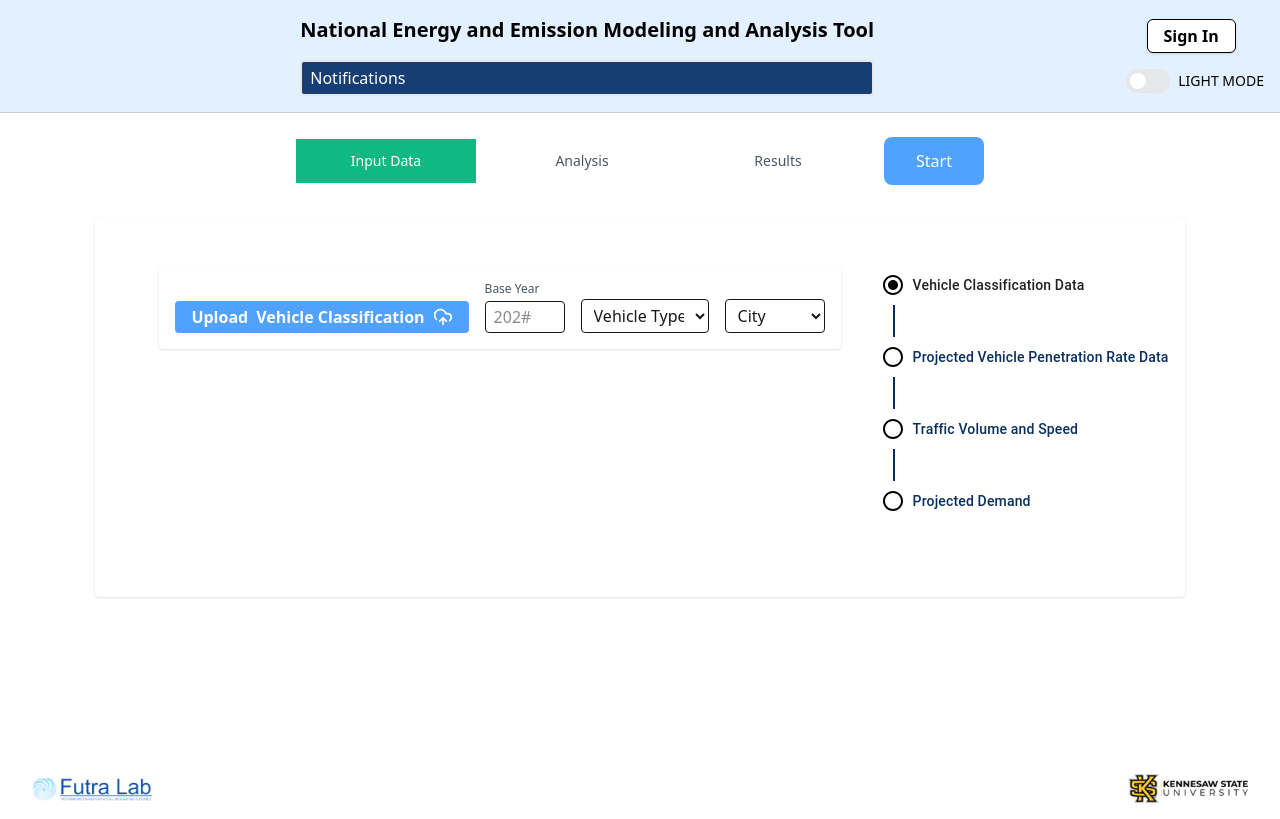
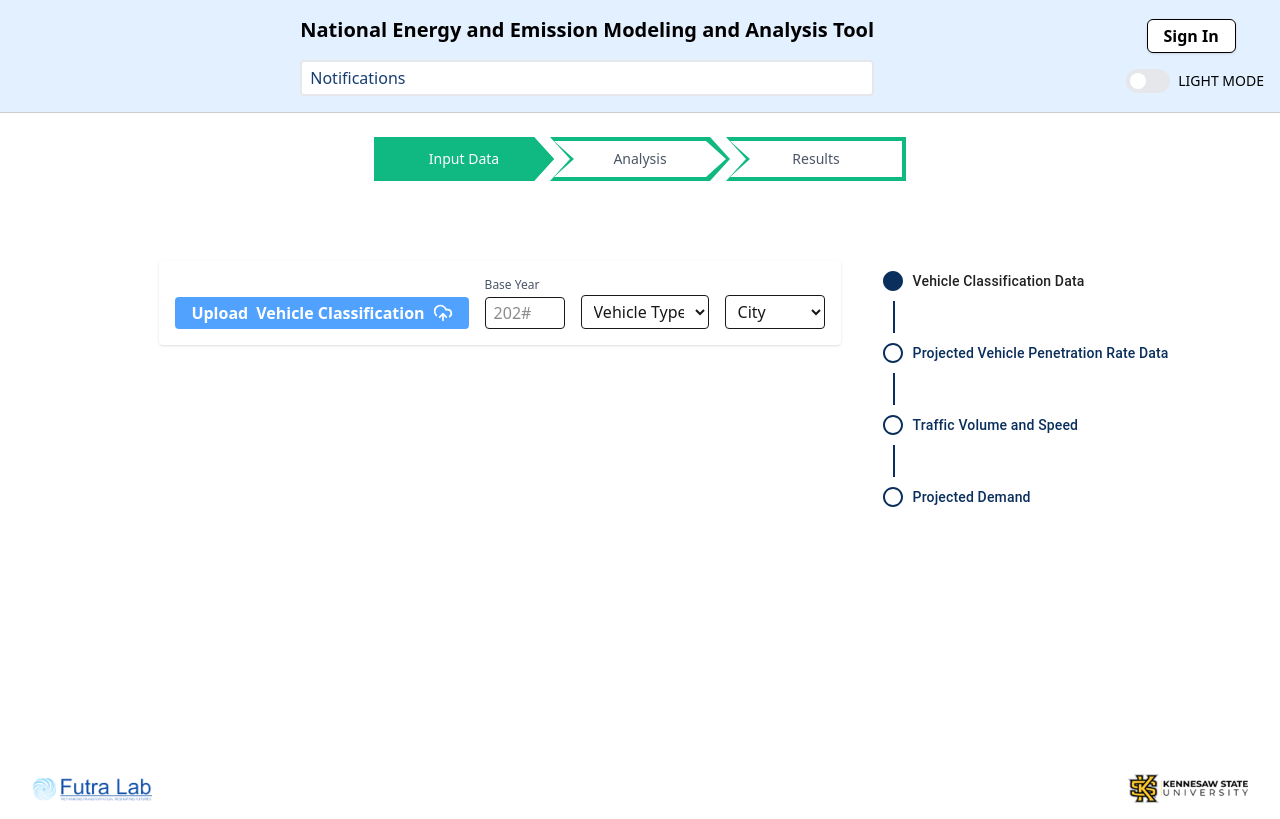
Before and after one commit to Swetha0027/Emission-website, a React app: page / in a window 1280 px wide. Both pictures are taken after a click on the button "Start". Built offline with nearby package versions, Linux system fonts and the light colour scheme; some icons are missing; the HTML template or start-up script is replaced by a standard one; what handsontable would draw is missing.

Commit message:
Implemented Notifications dropdown and Dark theme for vertical stepper and remove the separation lines

```diff
--- a/src/components/ArrowStepper.jsx
+++ b/src/components/ArrowStepper.jsx
@@ -6,60 +6,37 @@ export default function ArrowStepper() {
   const [activeStep, setActiveStep] = useState(-1);
   const steps = ["Input Data", "Analysis", "Results"];
 
-  const handleStart = () => {
-    setActiveStep(0);
-  };
-
-  const handleNext = () => {
-    if (activeStep < steps.length - 1) {
-      setActiveStep(activeStep + 1);
-    }
-  };
-
-  const handleBack = () => {
-    if (activeStep > 0) {
-      setActiveStep(activeStep - 1);
-    }
-  };
+  const handleStart = () => setActiveStep(0);
+  const handleNext = () =>
+    setActiveStep((s) => (s < steps.length - 1 ? s + 1 : s));
+  const handleBack = () => setActiveStep((s) => (s > 0 ? s - 1 : s));
 
   const getStepStyle = (index) => {
     const isActive = index === activeStep;
     const isCompleted = index < activeStep;
 
-    let baseClasses =
+    let base =
       "relative flex items-center justify-center px-8 py-3 text-sm font-medium transition-all duration-200 ";
 
-    if (index === 0) {
-      // First step - arrow pointing right
-      baseClasses += "clip-path-first ";
-    } else if (index === steps.length - 1) {
-      // Last step - arrow pointing left
-      baseClasses += "clip-path-last ";
-    } else {
-      // Middle steps - arrows on both sides
-      baseClasses += "clip-path-middle ";
-    }
+    if (index === 0) base += "clip-path-first ";
+    else if (index === steps.length - 1) base += "clip-path-last ";
+    else base += "clip-path-middle ";
 
-    if (isActive) {
-      baseClasses += "bg-[#10b981] text-white z-20";
-    } else if (isCompleted) {
-      baseClasses += "bg-white text-green-700 z-10";
-    } else {
-      baseClasses += "bg-white text-gray-600 z-0";
-    }
+    if (isActive) base += "bg-[#10b981] text-white z-20";
+    else if (isCompleted) base += "bg-white text-green-700 z-10";
+    else base += "bg-white text-gray-600 z-0";
 
-    return baseClasses;
+    return base;
   };
 
-  if (activeStep === -1) {
   return (
-      <div style={{ minHeight: "calc(100vh - 155px)" }}>
-        <div className="flex justify-center items-center  mt-4 gap-4">
-          <style jsx>{`
-            :root {
-              --arrow: 20px;
-              --border-width: 4px;
-            }
+    <div
+      className="arrow-stepper flex flex-col items-center gap-8 p-6"
+      style={{ minHeight: "calc(100vh - 155px)" }}
+    >
+      {/* Scoped CSS (no styled-jsx) */}
+      <style>{`
+        .arrow-stepper { --arrow: 20px; --border-width: 4px; }
 
         .clip-path-first {
           clip-path: polygon(
@@ -71,7 +48,6 @@ export default function ArrowStepper() {
           );
           margin-right: calc(-1 * var(--arrow));
         }
-
         .clip-path-first::before {
           content: "";
           position: absolute;
@@ -89,22 +65,16 @@ export default function ArrowStepper() {
           );
           z-index: -2;
         }
-
         .clip-path-first::after {
           content: "";
           position: absolute;
-              top: 0;
-              left: 0;
-              right: 0;
-              bottom: 0;
+          top: 0; left: 0; right: 0; bottom: 0;
           background: inherit;
           clip-path: polygon(
             calc(var(--border-width)) calc(var(--border-width)),
-                calc(100% - var(--arrow) - var(--border-width))
-                  calc(var(--border-width)),
+            calc(100% - var(--arrow) - var(--border-width)) calc(var(--border-width)),
             calc(100% - var(--border-width)) 50%,
-                calc(100% - var(--arrow) - var(--border-width))
-                  calc(100% - var(--border-width)),
+            calc(100% - var(--arrow) - var(--border-width)) calc(100% - var(--border-width)),
             calc(var(--border-width)) calc(100% - var(--border-width))
           );
           z-index: -1;
@@ -121,7 +91,6 @@ export default function ArrowStepper() {
           );
           margin-right: calc(-1 * var(--arrow));
         }
-
         .clip-path-middle::before {
           content: "";
           position: absolute;
@@ -140,22 +109,16 @@ export default function ArrowStepper() {
           );
           z-index: -2;
         }
-
         .clip-path-middle::after {
           content: "";
           position: absolute;
-              top: 0;
-              left: 0;
-              right: 0;
-              bottom: 0;
+          top: 0; left: 0; right: 0; bottom: 0;
           background: inherit;
           clip-path: polygon(
             calc(var(--border-width)) calc(var(--border-width)),
-                calc(100% - var(--arrow) - var(--border-width))
-                  calc(var(--border-width)),
+            calc(100% - var(--arrow) - var(--border-width)) calc(var(--border-width)),
             calc(100% - var(--border-width)) 50%,
-                calc(100% - var(--arrow) - var(--border-width))
-                  calc(100% - var(--border-width)),
+            calc(100% - var(--arrow) - var(--border-width)) calc(100% - var(--border-width)),
             calc(var(--border-width)) calc(100% - var(--border-width)),
             calc(var(--arrow) + var(--border-width)) 50%
           );
@@ -171,7 +134,6 @@ export default function ArrowStepper() {
             var(--arrow) 50%
           );
         }
-
         .clip-path-last::before {
           content: "";
           position: absolute;
@@ -189,203 +151,10 @@ export default function ArrowStepper() {
           );
           z-index: -2;
         }
-
         .clip-path-last::after {
           content: "";
           position: absolute;
-              top: 0;
-              left: 0;
-              right: 0;
-              bottom: 0;
-              background: inherit;
-              clip-path: polygon(
-                calc(var(--border-width)) calc(var(--border-width)),
-                calc(100% - var(--border-width)) calc(var(--border-width)),
-                calc(100% - var(--border-width))
-                  calc(100% - var(--border-width)),
-                calc(var(--border-width)) calc(100% - var(--border-width)),
-                calc(var(--arrow) + var(--border-width)) 50%
-              );
-              z-index: -1;
-            }
-
-            /* Ensure text is above the pseudo-element */
-            .clip-path-first span,
-            .clip-path-middle span,
-            .clip-path-last span {
-              position: relative;
-              z-index: 1;
-            }
-          `}</style>
-          <div className="flex items-center gap-4">
-            {steps.map((step, index) => (
-              <div
-                key={step}
-                className={getStepStyle(index) + " min-w-[180px]"}
-              >
-                <span className="relative z-10">{step}</span>
-              </div>
-            ))}
-          </div>
-          <button
-            onClick={handleStart}
-            className="px-8 py-3 bg-blue-400 text-white rounded-lg font-medium hover:bg-blue-500 transition-colors"
-          >
-            Start
-          </button>
-        </div>
-      </div>
-    );
-  }
-
-  return (
-    <div
-      className="flex flex-col items-center gap-8 p-6"
-      style={{ minHeight: "calc(100vh - 155px)" }}
-    >
-      {/* Custom CSS for clip paths with proper borders */}
-      <style jsx>{`
-        :root {
-          --arrow: 20px;
-          --border-width: 4px;
-        }
-
-        .clip-path-first {
-          clip-path: polygon(
-            0 0,
-            calc(100% - var(--arrow)) 0,
-            100% 50%,
-            calc(100% - var(--arrow)) 100%,
-            0 100%
-          );
-          margin-right: calc(-1 * var(--arrow));
-        }
-
-        .clip-path-first::before {
-          content: "";
-          position: absolute;
-          top: calc(-1 * var(--border-width));
-          left: calc(-1 * var(--border-width));
-          right: calc(-1 * var(--border-width));
-          bottom: calc(-1 * var(--border-width));
-          background: #10b981;
-          clip-path: polygon(
-            0 0,
-            calc(100% - var(--arrow)) 0,
-            100% 50%,
-            calc(100% - var(--arrow)) 100%,
-            0 100%
-          );
-          z-index: -2;
-        }
-
-        .clip-path-first::after {
-          content: "";
-          position: absolute;
-          top: 0;
-          left: 0;
-          right: 0;
-          bottom: 0;
-          background: inherit;
-          clip-path: polygon(
-            calc(var(--border-width)) calc(var(--border-width)),
-            calc(100% - var(--arrow) - var(--border-width))
-              calc(var(--border-width)),
-            calc(100% - var(--border-width)) 50%,
-            calc(100% - var(--arrow) - var(--border-width))
-              calc(100% - var(--border-width)),
-            calc(var(--border-width)) calc(100% - var(--border-width))
-          );
-          z-index: -1;
-        }
-
-        .clip-path-middle {
-          clip-path: polygon(
-            0% 0%,
-            calc(100% - var(--arrow)) 0%,
-            100% 50%,
-            calc(100% - var(--arrow)) 100%,
-            0% 100%,
-            var(--arrow) 50%
-          );
-          margin-right: calc(-1 * var(--arrow));
-        }
-
-        .clip-path-middle::before {
-          content: "";
-          position: absolute;
-          top: calc(-1 * var(--border-width));
-          left: calc(-1 * var(--border-width));
-          right: calc(-1 * var(--border-width));
-          bottom: calc(-1 * var(--border-width));
-          background: #10b981;
-          clip-path: polygon(
-            0% 0%,
-            calc(100% - var(--arrow)) 0%,
-            100% 50%,
-            calc(100% - var(--arrow)) 100%,
-            0% 100%,
-            var(--arrow) 50%
-          );
-          z-index: -2;
-        }
-
-        .clip-path-middle::after {
-          content: "";
-          position: absolute;
-          top: 0;
-          left: 0;
-          right: 0;
-          bottom: 0;
-          background: inherit;
-          clip-path: polygon(
-            calc(var(--border-width)) calc(var(--border-width)),
-            calc(100% - var(--arrow) - var(--border-width))
-              calc(var(--border-width)),
-            calc(100% - var(--border-width)) 50%,
-            calc(100% - var(--arrow) - var(--border-width))
-              calc(100% - var(--border-width)),
-            calc(var(--border-width)) calc(100% - var(--border-width)),
-            calc(var(--arrow) + var(--border-width)) 50%
-          );
-          z-index: -1;
-        }
-
-        .clip-path-last {
-          clip-path: polygon(
-            0% 0%,
-            100% 0%,
-            100% 100%,
-            0% 100%,
-            var(--arrow) 50%
-          );
-        }
-
-        .clip-path-last::before {
-          content: "";
-          position: absolute;
-          top: calc(-1 * var(--border-width));
-          left: calc(-1 * var(--border-width));
-          right: calc(-1 * var(--border-width));
-          bottom: calc(-1 * var(--border-width));
-          background: #10b981;
-          clip-path: polygon(
-            0% 0%,
-            100% 0%,
-            100% 100%,
-            0% 100%,
-            var(--arrow) 50%
-          );
-          z-index: -2;
-        }
-
-        .clip-path-last::after {
-          content: "";
-          position: absolute;
-          top: 0;
-          left: 0;
-          right: 0;
-          bottom: 0;
+          top: 0; left: 0; right: 0; bottom: 0;
           background: inherit;
           clip-path: polygon(
             calc(var(--border-width)) calc(var(--border-width)),
@@ -397,7 +166,6 @@ export default function ArrowStepper() {
           z-index: -1;
         }
 
-        /* Ensure text is above the pseudo-element */
         .clip-path-first span,
         .clip-path-middle span,
         .clip-path-last span {
@@ -406,37 +174,37 @@ export default function ArrowStepper() {
         }
       `}</style>
 
-      {/* Stepper */}
+      {/* Stepper Header */}
       <div className="flex justify-center items-center gap-4">
         <div className="flex items-center gap-4">
           {steps.map((step, index) => (
             <div key={step} className={getStepStyle(index) + " min-w-[180px]"}>
-              <span className="relative z-10">{step}</span>
+              <span>{step}</span>
             </div>
           ))}
         </div>
+
+        {activeStep === -1 && (
           <button
-          disabled={activeStep !== -1}
             onClick={handleStart}
-          className="px-8 py-3 bg-blue-400 text-white rounded-lg font-medium cursor-not-allowed transition-colors"
+            className="px-8 py-3 bg-blue-400 text-white rounded-lg font-medium hover:bg-blue-500 transition-colors"
           >
             Start
           </button>
+        )}
       </div>
 
-      <div>
+      {/* Content */}
       {activeStep === 0 && (
-          <div className="flex flex-row items-center gap-4 p-4 bg-white shadow rounded">
+        <div className="flex flex-row items-center gap-4 p-4 bg-white">
           <InputStepper finalNext={handleNext} />
         </div>
       )}
-
       {activeStep === 1 && (
-          <div className="flex flex-row items-center gap-4 p-4 bg-white shadow rounded">
+        <div className="flex flex-row items-center gap-4 p-4 bg-white">
           <AnalysisStepper finalNext={handleNext} />
         </div>
       )}
-
       {activeStep === 2 && (
         <div>
           <p className="text-gray-600 mb-4">Here are your results:</p>
@@ -445,9 +213,9 @@ export default function ArrowStepper() {
           </div>
         </div>
       )}
-      </div>
 
-      {/* Navigation Buttons */}
+      {/* Navigation */}
+      {activeStep >= 0 && (
         <div className="flex gap-4">
           {activeStep > 0 && (
             <button
@@ -457,7 +225,6 @@ export default function ArrowStepper() {
               Back
             </button>
           )}
-
           {activeStep === steps.length - 1 && (
             <button
               onClick={() => setActiveStep(-1)}
@@ -467,6 +234,7 @@ export default function ArrowStepper() {
             </button>
           )}
         </div>
+      )}
     </div>
   );
 }
--- a/src/components/Notifications.jsx
+++ b/src/components/Notifications.jsx
@@ -1,16 +1,107 @@
-import React from "react";
+import React, { useEffect, useRef, useState } from "react";
+import useAppStore from "../useAppStore"; // adjust path if needed
+
+const STATIC_NOTIFICATIONS = [
+  {
+    id: 1,
+    text: "Processed the projected demand",
+    at: Date.now() - 5 * 60 * 1000,
+  },
+  {
+    id: 2,
+    text: "Analysed and generated the projected demand",
+    at: Date.now() - 45 * 60 * 1000,
+  },
+  {
+    id: 3,
+    text: "Graphs generated for the projected demand",
+    at: Date.now() - 3 * 60 * 60 * 1000,
+  },
+  {
+    id: 4,
+    text: "Analysis completed for the projected demand",
+    at: Date.now() - 26 * 60 * 60 * 1000,
+  },
+];
+
+function timeAgo(ts) {
+  const s = Math.max(1, Math.floor((Date.now() - ts) / 1000));
+  if (s < 60) return `${s}s ago`;
+  const m = Math.floor(s / 60);
+  if (m < 60) return `${m}m ago`;
+  const h = Math.floor(m / 60);
+  if (h < 24) return `${h}h ago`;
+  const d = Math.floor(h / 24);
+  return `${d}d ago`;
+}
 
 const Notifications = () => {
+  const [open, setOpen] = useState(false);
+  const wrapperRef = useRef(null);
+  const theme = useAppStore((s) => s.theme);
+  const isDark = theme === "dark";
+
+  useEffect(() => {
+    const onDocClick = (e) => {
+      if (wrapperRef.current && !wrapperRef.current.contains(e.target))
+        setOpen(false);
+    };
+    const onKey = (e) => e.key === "Escape" && setOpen(false);
+    document.addEventListener("pointerdown", onDocClick);
+    document.addEventListener("keydown", onKey);
+    return () => {
+      document.removeEventListener("pointerdown", onDocClick);
+      document.removeEventListener("keydown", onKey);
+    };
+  }, []);
+
+  const btnTheme = isDark
+    ? "bg-[#163e73] text-white border-white/20 hover:bg-[#1b4d8f] focus:ring-white/30"
+    : "bg-white text-[#163e73] border-gray-200 hover:bg-[#f3f7ff] focus:ring-blue-500/30";
+
+  const menuTheme = isDark
+    ? "bg-zinc-900 text-zinc-100 border-white/10"
+    : "bg-white text-gray-900 border-gray-200";
+
+  const itemHover = isDark ? "hover:bg-white/5" : "hover:bg-gray-50";
+  const timeTheme = isDark ? "text-zinc-400" : "text-gray-500";
+
   return (
-    <div
-      className="text-center rounded-sm flex items-center justify-between border-2 border-gray-200 w-full pl-2 pr-2 pt-1 pb-1"
-      style={{
-        backgroundColor: "#163e73",
-        color: "white",
-      }}
-    >
-      <span>Notifications</span>
-      <i class="bi bi-chevron-down"></i>
+    <div className="relative w-full" ref={wrapperRef}>
+      <button
+        type="button"
+        className={`text-center rounded-sm flex items-center justify-between border-2 w-full px-2 py-1 transition-colors duration-300 focus:outline-none focus:ring-2 ${btnTheme}`}
+        onClick={() => setOpen((o) => !o)}
+        aria-haspopup="menu"
+        aria-expanded={open}
+        aria-controls="notifications-menu"
+      >
+        <span>Notifications</span>
+        <i className="bi bi-chevron-down ml-2" aria-hidden="true"></i>
+      </button>
+
+      {open && (
+        <div
+          id="notifications-menu"
+          role="menu"
+          className={`absolute left-0 right-0 mt-1 rounded-md border shadow-lg z-50 transition-colors duration-300 ${menuTheme}`}
+        >
+          <ul className="max-h-80 overflow-auto py-1">
+            {STATIC_NOTIFICATIONS.map((n) => (
+              <li key={n.id} role="menuitem">
+                <div
+                  className={`px-3 py-2 flex items-start justify-between gap-3 ${itemHover}`}
+                >
+                  <span className="text-sm">{n.text}</span>
+                  <time className={`text-xs whitespace-nowrap ${timeTheme}`}>
+                    {timeAgo(n.at)}
+                  </time>
+                </div>
+              </li>
+            ))}
+          </ul>
+        </div>
+      )}
     </div>
   );
 };
--- a/src/components/VerticalStepper.jsx
+++ b/src/components/VerticalStepper.jsx
@@ -1,3 +1,4 @@
+// VehicleStepper.jsx
 import React from "react";
 import {
   Stepper,
@@ -7,68 +8,75 @@ import {
   styled,
   stepConnectorClasses,
 } from "@mui/material";
-// import RadioButtonUncheckedIcon from '@mui/icons-material/RadioButtonUnchecked';
-// import RadioButtonCheckedIcon from '@mui/icons-material/RadioButtonChecked';
+import useAppStore from "../useAppStore";
 
-// Steps data
-
-// Custom Connector (vertical line)
-const QontoConnector = styled(StepConnector)(() => ({
+const QontoConnector = styled(StepConnector, {
+  shouldForwardProp: (prop) => prop !== "isDark",
+})(({ isDark }) => ({
   [`&.${stepConnectorClasses.alternativeLabel}`]: {
     top: 10,
     left: "calc(-50% + 8px)",
     right: "calc(50% + 8px)",
   },
-  [`&.${stepConnectorClasses.active}`]: {
-    [`& .${stepConnectorClasses.line}`]: {
-      borderColor: "#0a2f5c",
-    },
+  [`&.${stepConnectorClasses.active} .${stepConnectorClasses.line}`]: {
+    borderColor: isDark ? "rgba(255,255,255,0.8)" : "#0a2f5c",
   },
   [`& .${stepConnectorClasses.line}`]: {
-    borderLeft: "2px solid #0a2f5c",
+    borderLeft: `2px solid ${isDark ? "rgba(255,255,255,0.45)" : "#0a2f5c"}`,
     minHeight: 32,
   },
 }));
 
 function VehicleStepper({ activeStep = 0, steps = [] }) {
+  const theme = useAppStore((s) => s.theme);
+  const isDark = theme === "dark";
+
+  const labelColor = isDark ? "#ffffff" : "#0a2f5c";
+  const iconActive = isDark ? "#ffffff" : "#0a2f5c";
+  const iconInactive = isDark ? "rgba(255,255,255,0.6)" : "#0a2f5c";
+
   return (
     <Stepper
       activeStep={activeStep}
       orientation="vertical"
-      connector={<QontoConnector />}
+      connector={<QontoConnector isDark={isDark} />}
       sx={{ alignItems: "flex-start" }}
     >
-      {steps.map((label, index) => (
+      {steps.map((label, index) => {
+        const isActive = index === activeStep;
+        return (
           <Step key={label}>
             <StepLabel
               icon={
-              index === activeStep ? (
+                isActive ? (
                   <svg
                     xmlns="http://www.w3.org/2000/svg"
+                    width="24"
                     height="24"
-                  viewBox="0 0 24 24"
-                  width="24"
                   >
                     <path d="M0 0h24v24H0z" fill="none" />
-                  <path d="M12 7c-2.76 0-5 2.24-5 5s2.24 5 5 5 5-2.24 5-5-2.24-5-5-5zm0-5C6.48 2 2 6.48 2 12s4.48 10 10 10 10-4.48 10-10S17.52 2 12 2zm0 18c-4.42 0-8-3.58-8-8s3.58-8 8-8 8 3.58 8 8-3.58 8-8 8z" />
+                    <path
+                      d="M12 7c-2.76 0-5 2.24-5 5s2.24 5 5 5 5-2.24 5-5-2.24-5-5-5zm0-5C6.48 2 2 6.48 2 12s4.48 10 10 10 10-4.48 10-10S17.52 2 12 2z"
+                      fill={iconActive}
+                    />
                   </svg>
                 ) : (
-                // <RadioButtonCheckedIcon color="primary" fontSize="small" />
                   <svg
                     xmlns="http://www.w3.org/2000/svg"
+                    width="24"
                     height="24"
-                  viewBox="0 0 24 24"
-                  width="24"
                   >
                     <path d="M0 0h24v24H0z" fill="none" />
-                  <path d="M12 2C6.48 2 2 6.48 2 12s4.48 10 10 10 10-4.48 10-10S17.52 2 12 2zm0 18c-4.42 0-8-3.58-8-8s3.58-8 8-8 8 3.58 8 8-3.58 8-8 8z" />
+                    <path
+                      d="M12 2C6.48 2 2 6.48 2 12s4.48 10 10 10 10-4.48 10-10S17.52 2 12 2zm0 18c-4.42 0-8-3.58-8-8s3.58-8 8-8 8 3.58 8 8-3.58 8-8 8z"
+                      fill={iconInactive}
+                    />
                   </svg>
-                // <RadioButtonUncheckedIcon color="action" fontSize="small" />
                 )
               }
               sx={{
                 ".MuiStepLabel-label": {
-                color: "#0a2f5c",
+                  color: labelColor,
                   fontWeight: 500,
                 },
               }}
@@ -76,7 +84,8 @@ function VehicleStepper({ activeStep = 0, steps = [] }) {
               {label}
             </StepLabel>
           </Step>
-      ))}
+        );
+      })}
     </Stepper>
   );
 }
```
Lines whose indentation alone changed are shown as unchanged.
